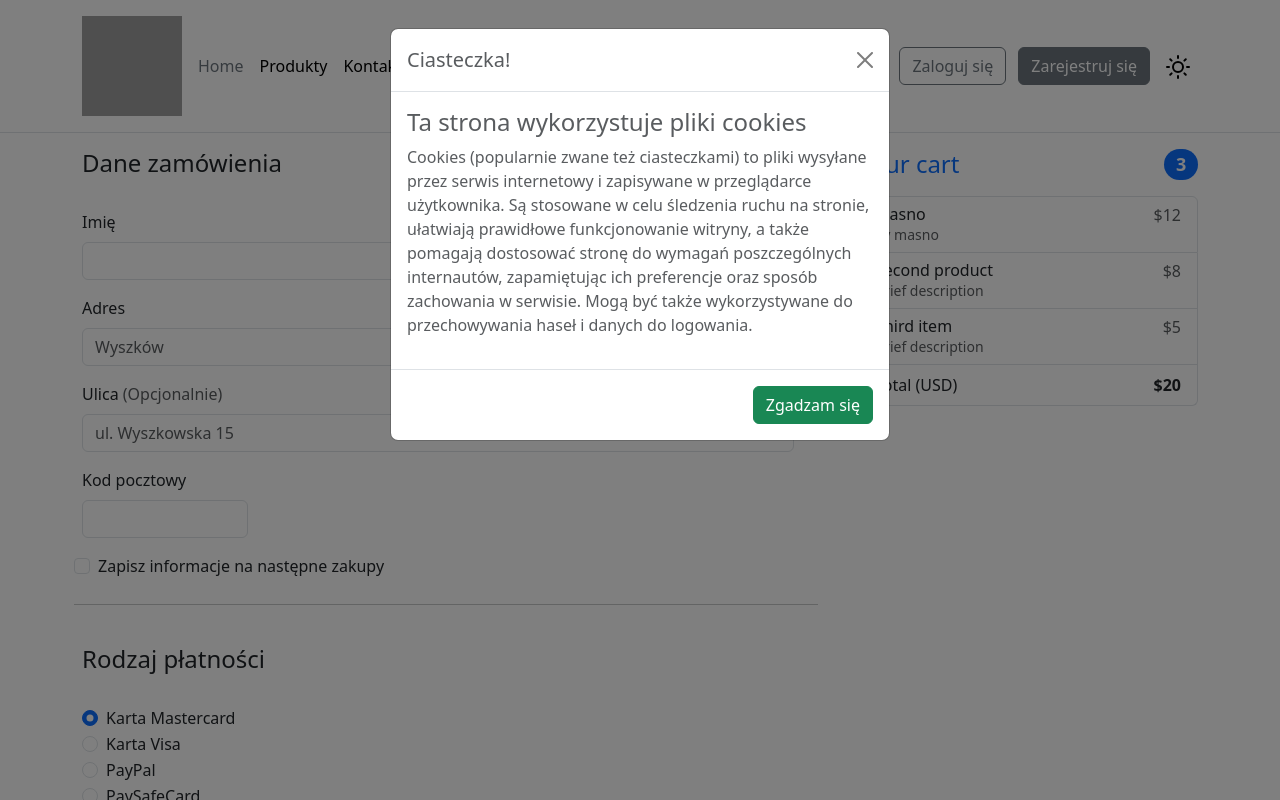
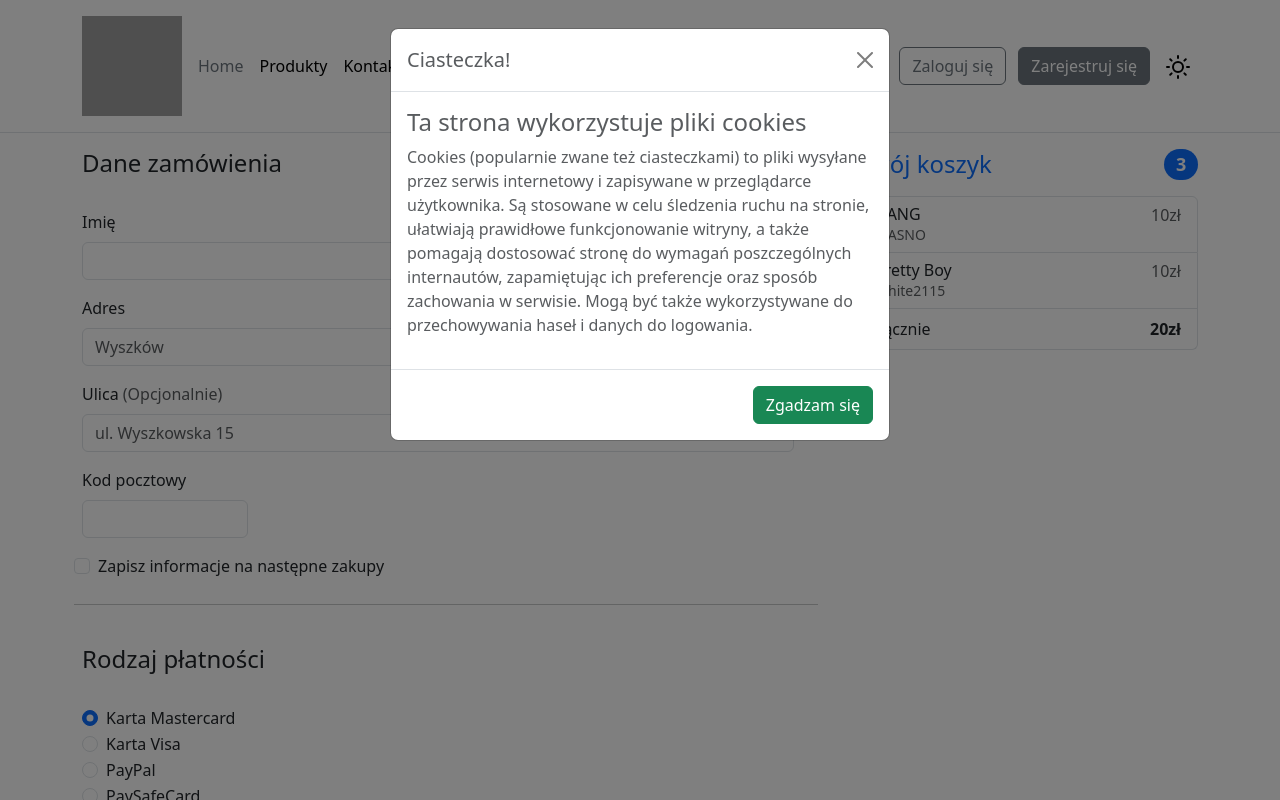
Before and after one commit to DevLisuu/SoundLab-Studio, a PHP site: page / in a window 1280 px wide. Run offline with PHP 8.4, Linux system fonts and the light colour scheme; grey boxes are pictures that could not be loaded.

Commit message:
Male poprawki koszyka

```diff
--- a/src/cart/index.php
+++ b/src/cart/index.php
@@ -4,34 +4,27 @@
 <div class="row g-5">
       <div class="col-md-5 col-lg-4 order-md-last">
         <h4 class="d-flex justify-content-between align-items-center mb-3">
-          <span class="text-primary">Your cart</span>
+          <span class="text-primary">Twój koszyk</span>
           <span class="badge bg-primary rounded-pill">3</span>
         </h4>
         <ul class="list-group mb-3">
           <li class="list-group-item d-flex justify-content-between lh-sm">
             <div>
-              <h6 class="my-0">Masno</h6>
-              <small class="text-body-secondary">by masno</small>
+              <h6 class="my-0">GANG</h6>
+              <small class="text-body-secondary">MASNO</small>
             </div>
-            <span class="text-body-secondary">$12</span>
+            <span class="text-body-secondary">10zł</span>
           </li>
           <li class="list-group-item d-flex justify-content-between lh-sm">
             <div>
-              <h6 class="my-0">Second product</h6>
-              <small class="text-body-secondary">Brief description</small>
+              <h6 class="my-0">Pretty Boy</h6>
+              <small class="text-body-secondary">White2115</small>
             </div>
-            <span class="text-body-secondary">$8</span>
-          </li>
-          <li class="list-group-item d-flex justify-content-between lh-sm">
-            <div>
-              <h6 class="my-0">Third item</h6>
-              <small class="text-body-secondary">Brief description</small>
-            </div>
-            <span class="text-body-secondary">$5</span>
+            <span class="text-body-secondary">10zł</span>
           </li>
           <li class="list-group-item d-flex justify-content-between">
-            <span>Total (USD)</span>
-            <strong>$20</strong>
+            <span>Łącznie</span>
+            <strong>20zł</strong>
           </li>
         </ul>
 
@@ -112,7 +105,7 @@
 
           <hr class="my-4">
 
-          <button class="w-100 btn btn-primary btn-lg" type="submit">Zamów</button>
+          <button class="w-100 btn btn-primary btn-lg" type="submit">Zamawiam</button>
         </form>
       </div>
     </div>
```
